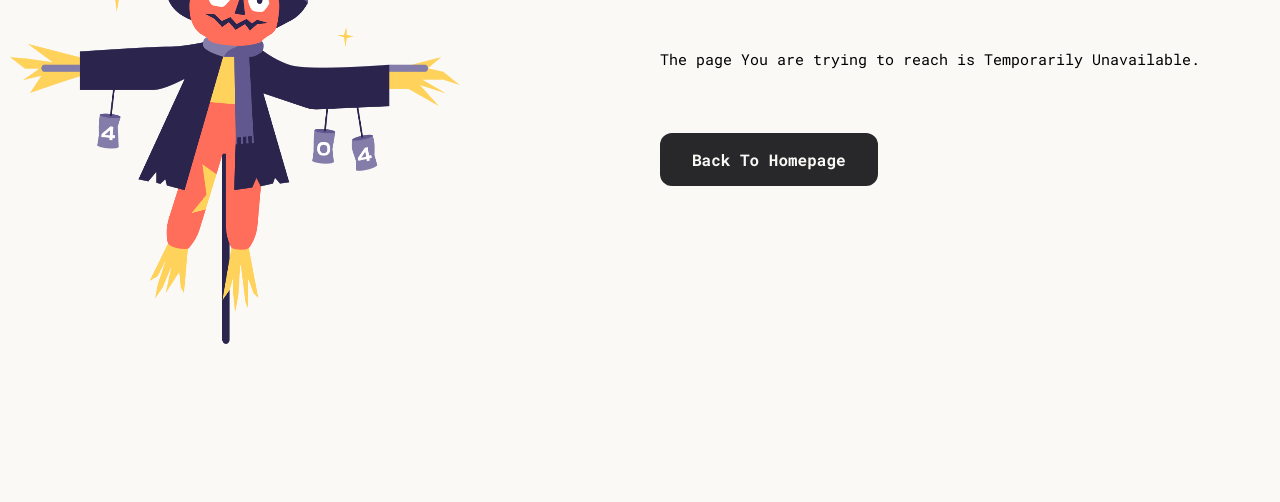
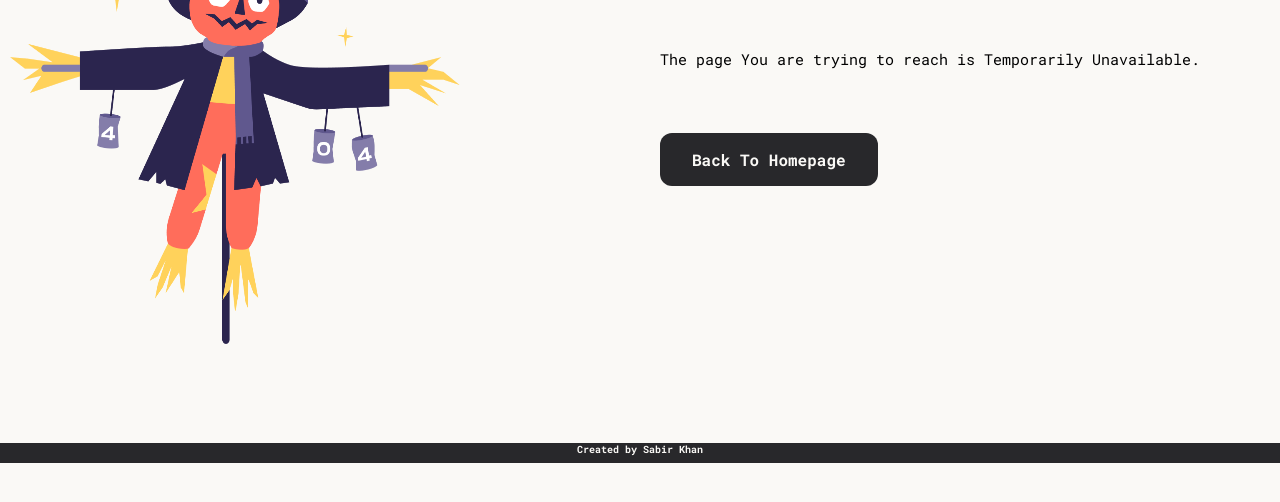
Before and after one commit to simplysabir/404-assign, a plain HTML site: page index.html in a window 1280 px wide. Shown: the part 202-704 px from the top of the page. Drawn offline with Linux system fonts and the light colour scheme.

Commit message:
Completed x 1

```diff
--- a/index.html
+++ b/index.html
@@ -25,5 +25,11 @@
         </div>
       </div>
     </main>
+
+    <footer class="footer">
+      <div class="container">
+      <p>Created by Sabir Khan</p>
+    </div>
+    </footer>
 </body>
 </html>
--- a/style.css
+++ b/style.css
@@ -72,6 +72,20 @@ li{
     padding-top: 5rem;
 }
 
+.footer{
+    height: 2rem;
+    background: #28282b;
+}
+.footer p{
+    color: #faf9f6;
+    font-weight: bold;
+    text-align: center;
+}
+.footer .container{
+    display: flex;
+    justify-content: center;
+    align-items: center;
+}
 /* RESPONSIVE */
 @media(max-width:990px){
     .heading{
```
